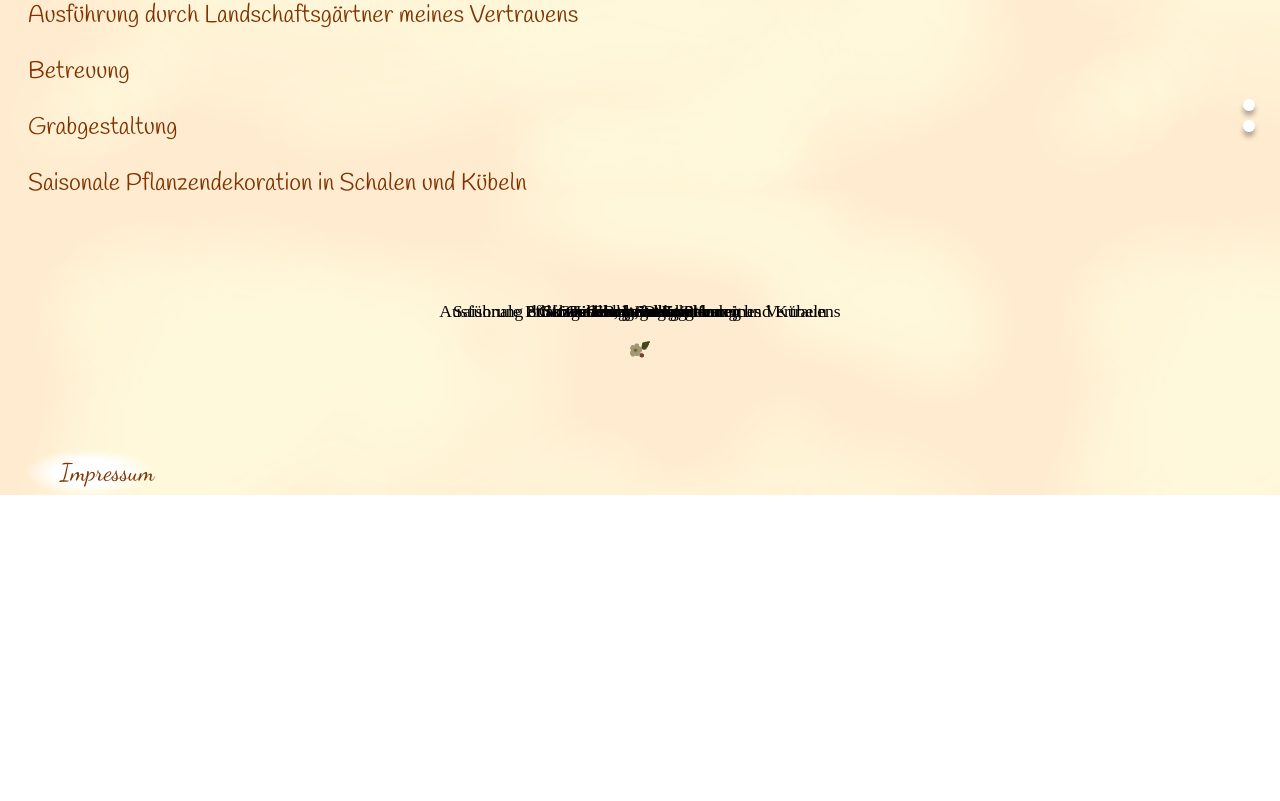
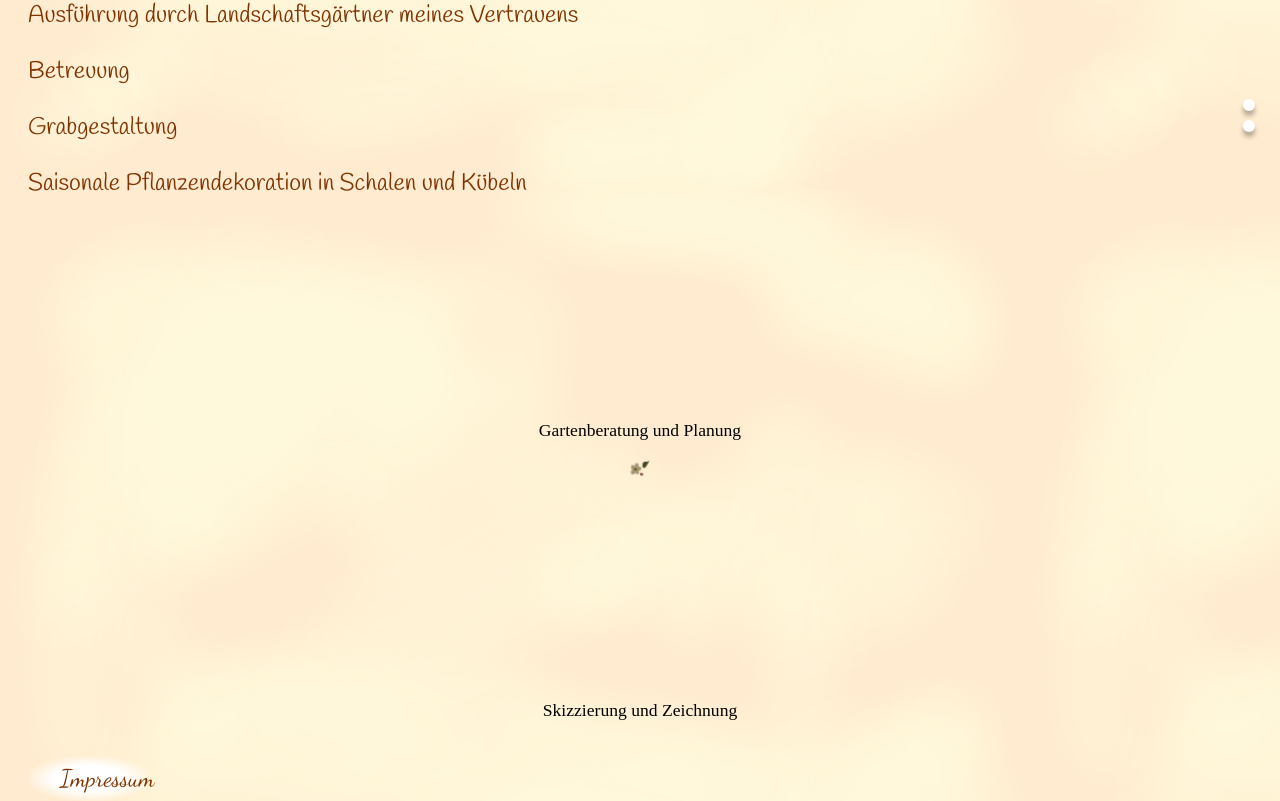
Before and after one commit to watch-me-xplode/idee-und-idyll, an Angular app: page /#/ in a window 1280 px wide. Shown: the part 579-1380 px from the top of the page. Before the commit the page ends 1074 px from the top, so only its background shows below. Built offline with nearby package versions, Linux system fonts and the light colour scheme; some icons are missing.

Commit message:
verical swiper

```diff
--- a/src/app/swiper-vertical/swiper-vertical.component.html
+++ b/src/app/swiper-vertical/swiper-vertical.component.html
@@ -1,45 +1,45 @@
 <div id="swiper-vertical-slide-wrapper">
-    <div class="swiper-vertical-slide">
+    <div class="swiper-vertical-slide" [ngClass]="getSwiperClass(0)">
         <p>Gartenberatung und Planung</p>
         <img src="../../assets/pics/iconBlume16.png" alt="filling">
     </div>
-    <div class="swiper-vertical-slide">
+    <div class="swiper-vertical-slide" [ngClass]="getSwiperClass(1)">
         <p>Skizzierung und Zeichnung</p>
         <img src="../../assets/pics/iconBlume16.png" alt="filling">
     </div>
-    <div class="swiper-vertical-slide">
+    <div class="swiper-vertical-slide" [ngClass]="getSwiperClass(2)">
         <p>Gestaltung, Dekoration</p>
         <img src="../../assets/pics/iconBlume16.png" alt="filling">
     </div>
-    <div class="swiper-vertical-slide">
+    <div class="swiper-vertical-slide" [ngClass]="getSwiperClass(3)">
         <p>Garten, Wintergarten</p>
         <img src="../../assets/pics/iconBlume16.png" alt="filling">
     </div>
-    <div class="swiper-vertical-slide">
+    <div class="swiper-vertical-slide" [ngClass]="getSwiperClass(4)">
         <p>Farbberatung</p>
         <img src="../../assets/pics/iconBlume16.png" alt="filling">
     </div>
-    <div class="swiper-vertical-slide">
+    <div class="swiper-vertical-slide" [ngClass]="getSwiperClass(5)">
         <p>Stilfragen auch im Innenbereich</p>
         <img src="../../assets/pics/iconBlume16.png" alt="filling">
     </div>
-    <div class="swiper-vertical-slide">
+    <div class="swiper-vertical-slide" [ngClass]="getSwiperClass(6)">
         <p>Hilfe zur Selbsthilfe</p>
         <img src="../../assets/pics/iconBlume16.png" alt="filling">
     </div>
-    <div class="swiper-vertical-slide">
+    <div class="swiper-vertical-slide" [ngClass]="getSwiperClass(7)">
         <p>Ausführung durch Landschaftsgärtner meines Vertrauens</p>
         <img src="../../assets/pics/iconBlume16.png" alt="filling">
     </div>
-    <div class="swiper-vertical-slide">
+    <div class="swiper-vertical-slide" [ngClass]="getSwiperClass(8)">
         <p>Betreuung</p>
         <img src="../../assets/pics/iconBlume16.png" alt="filling">
     </div>
-    <div class="swiper-vertical-slide">
+    <div class="swiper-vertical-slide" [ngClass]="getSwiperClass(9)">
         <p>Grabgestaltung</p>
         <img src="../../assets/pics/iconBlume16.png" alt="filling">
     </div>
-    <div class="swiper-vertical-slide left">
+    <div class="swiper-vertical-slide" [ngClass]="getSwiperClass(10)">
         <p>Saisonale Pflanzendekoration in Schalen und Kübeln</p>
         <img src="../../assets/pics/iconBlume16.png" alt="filling">
     </div>
--- a/src/app/swiper-vertical/swiper-vertical.component.scss
+++ b/src/app/swiper-vertical/swiper-vertical.component.scss
@@ -1,14 +1,18 @@
 @import "../shared/scss/general/general";
+$heightSwiperSlide: 100px;
+$heightSwiperWrapper: 500px;
 #swiper-vertical-slide-wrapper {
     border-radius: 20px;
+    height: $heightSwiperWrapper;
     overflow: hidden;
     position: relative;
     width: 100%;
     .swiper-vertical-slide {
         @include flexbox-container(column, nowrap, center, center, flex, space-around);
-        cursor: pointer;
+        height: $heightSwiperSlide;
         position: absolute;
-        transition: left 2s;
+        transform: translate(0, 0);
+        transition: transform 5s linear;
         width: 100%;
         p {
             font-size: 1.1rem;
@@ -22,4 +26,16 @@
             width: 20px;
         }
     }
+    .down {
+        opacity: 0;
+        transform: translate(0, calc(#{$heightSwiperSlide} + #{$heightSwiperWrapper})) !important;
+    }
+    .visible {
+        opacity: 1;
+        transform: translate(0, -$heightSwiperSlide) !important;
+    }
+    .invisible {
+        opacity: 0;
+        transform: translate(0, calc(#{$heightSwiperSlide} + #{$heightSwiperWrapper})) !important;
+    }
 }
--- a/src/app/swiper-vertical/swiper-vertical.component.ts
+++ b/src/app/swiper-vertical/swiper-vertical.component.ts
@@ -9,13 +9,20 @@ import { SwiperVerticalService } from './swiper-vertical.service';
 })
 export class SwiperVerticalComponent implements OnInit {
 
+  private indexCounter = 0;
+  private readonly slideCount = 11;
+
   constructor(private service: SwiperVerticalService) { }
 
   ngOnInit() {
     // set swiper height after all necessary elements are added to the DOM
-    this.resizeSwiperHeight();
+    //this.resizeSwiperHeight();
     // init SwiperService
-    this.service.init();
+    //this.service.init();
+    setInterval(() => {
+      this.indexCounter++;
+      this.indexCounter = this.indexCounter % this.slideCount;
+    }, 2000);
   }
 
   /**
@@ -36,4 +43,14 @@ export class SwiperVerticalComponent implements OnInit {
     }
   }
 
+  private getSwiperClass(index: number): string {
+    const easycount = this.slideCount + this.indexCounter;
+    const easyindex = this.slideCount + index;
+    if (easyindex === easycount) {
+      return 'invisible';
+    } else if (easyindex < easycount && easyindex > easycount - 5) {
+      return 'visible';
     }
+    return 'down';
+  }
+}
```
Lines whose indentation alone changed are shown as unchanged.
